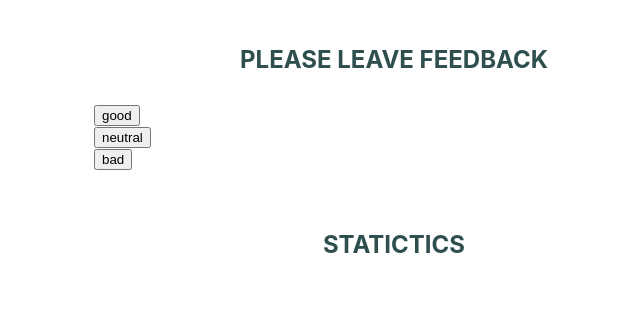
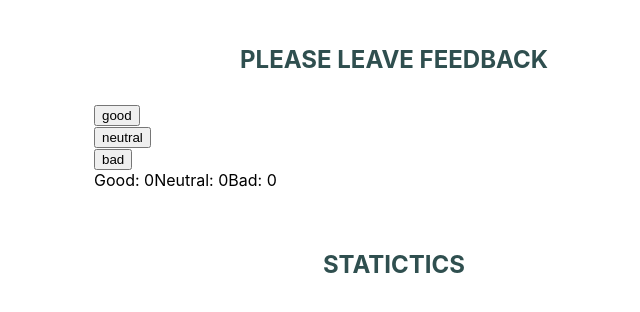
Before and after one commit to teiatan/goit-react-hw-04-feedback, a React (Create React App) app: page / in a window 1280 px wide. Shown: the top 312 px of the page, without its empty margins (246-886 px from the left). Built offline with nearby package versions, Linux system fonts and the light colour scheme.

Commit message:
counts on clicks

```diff
--- a/src/components/Feedback/Feedback.js
+++ b/src/components/Feedback/Feedback.js
@@ -1,26 +1,54 @@
-import React from 'react';
+import { Component } from "react";
 
-export class Feedback extends React.Component {
+export class Feedback extends Component {
+    state = {
+        good: 0,
+        neutral: 0,
+        bad: 0,
+    };
+
+
     handleGood = () => {
         console.log("good");
+        this.setState(prevState => {
+            return {
+                good: prevState.good + 1,
+            };
+        });
     };
 
     handleNeutral = () => {
         console.log("neutral");
+        this.setState(prevState => {
+            return {
+                neutral: prevState.neutral + 1,
+            };
+        });
     };
 
     handleBad = () => {
         console.log("bad");
+        this.setState(prevState => {
+            return {
+                bad: prevState.bad + 1,
+            };
+        });
     };
 
 
     render() {
         return (
+            <>
             <ul>
                 <li><button type="button" onClick={this.handleGood}>good</button></li>
                 <li><button type="button" onClick={this.handleNeutral}>neutral</button></li>
                 <li><button type="button" onClick={this.handleBad}>bad</button></li>
             </ul>
+
+            <span>Good: {this.state.good}</span>
+            <span>Neutral: {this.state.neutral}</span>
+            <span>Bad: {this.state.bad}</span>
+            </>
         );
     }
 };
```
